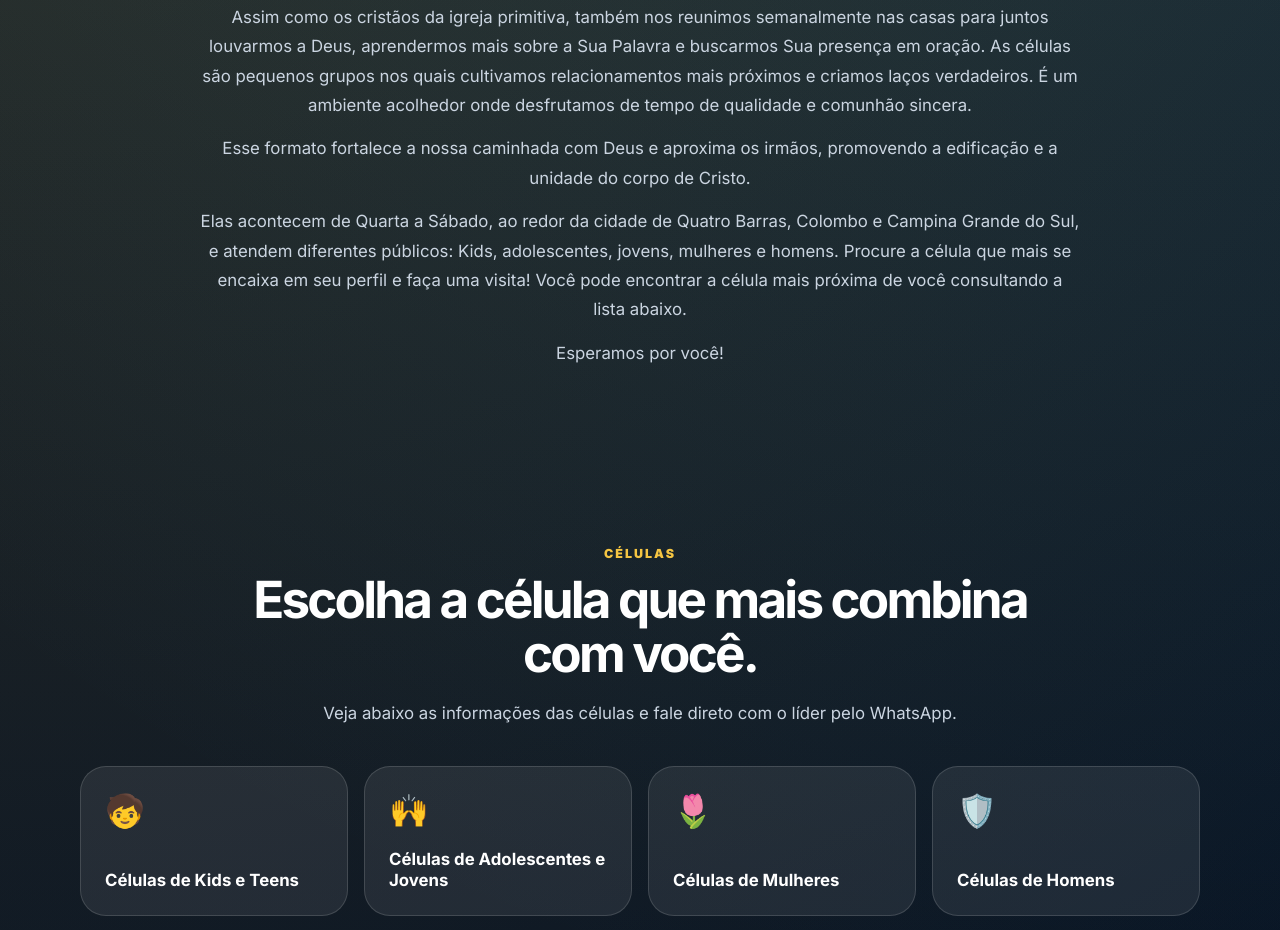
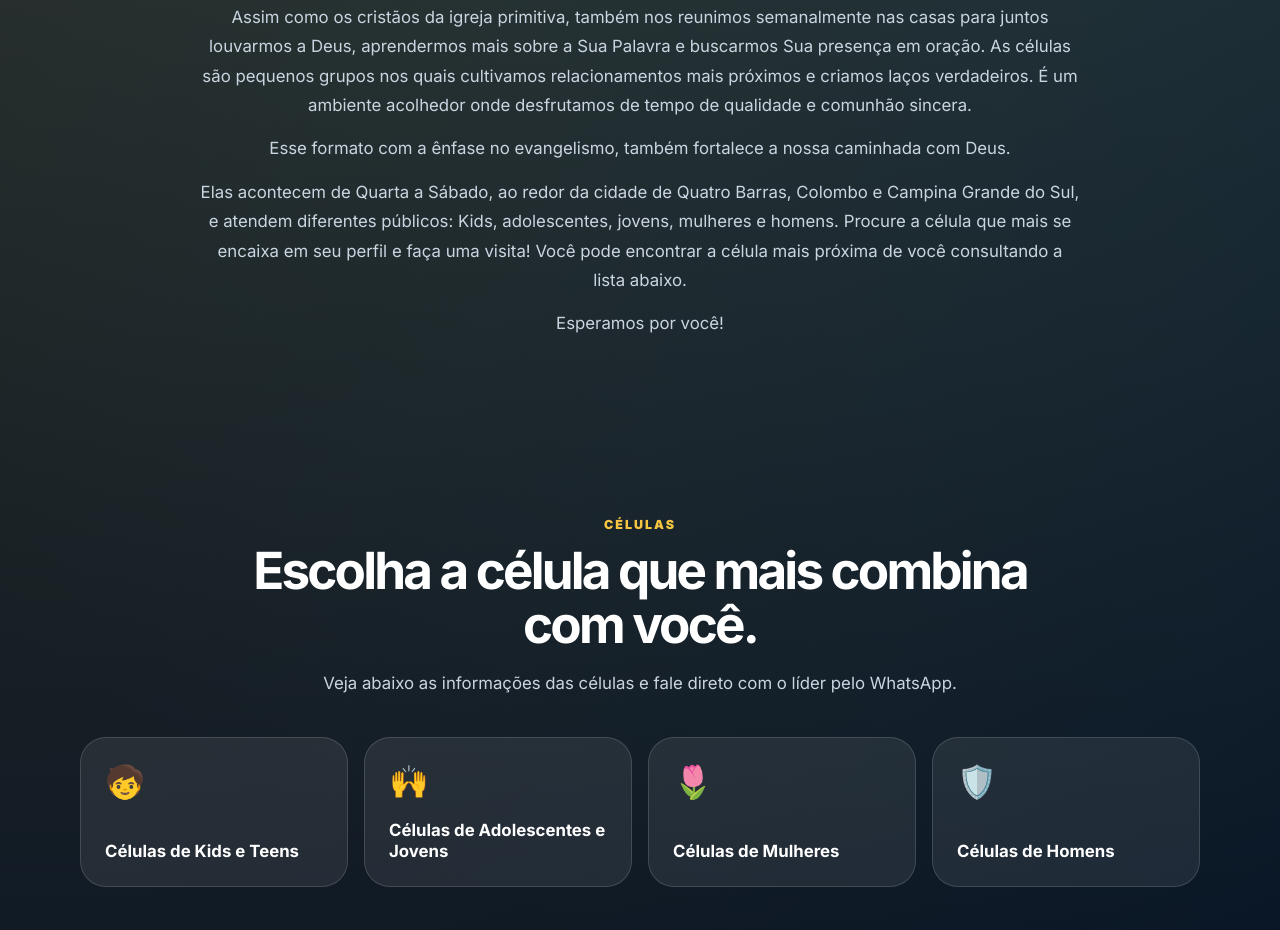
Before and after one commit to ieqcomaze-suporte/celulas, a plain HTML site: page index.html in a window 1280 px wide. Shown: the part 1080-2010 px from the top of the page. Drawn offline with Linux system fonts and the light colour scheme.

Commit message:
Update index.html
atualizado texto na parte "o que são células"

```diff
--- a/index.html
+++ b/index.html
@@ -595,7 +595,7 @@
           <h2>Pequenos grupos, grandes encontros com Deus.</h2>
           <p>A nossa igreja segue um modelo de comunhão e crescimento inspirado nas células!</p>
           <p>Assim como os cristãos da igreja primitiva, também nos reunimos semanalmente nas casas para juntos louvarmos a Deus, aprendermos mais sobre a Sua Palavra e buscarmos Sua presença em oração. As células são pequenos grupos nos quais cultivamos relacionamentos mais próximos e criamos laços verdadeiros. É um ambiente acolhedor onde desfrutamos de tempo de qualidade e comunhão sincera.</p>
-          <p>Esse formato fortalece a nossa caminhada com Deus e aproxima os irmãos, promovendo a edificação e a unidade do corpo de Cristo.</p>
+          <p>Esse formato com a ênfase no evangelismo, também fortalece a nossa caminhada com Deus.</p>
           <p>Elas acontecem de Quarta a Sábado, ao redor da cidade de Quatro Barras, Colombo e Campina Grande do Sul, e atendem diferentes públicos: Kids, adolescentes, jovens, mulheres e homens. Procure a célula que mais se encaixa em seu perfil e faça uma visita! Você pode encontrar a célula mais próxima de você consultando a lista abaixo.</p>
           <p>Esperamos por você!</p>
         </div>
```
